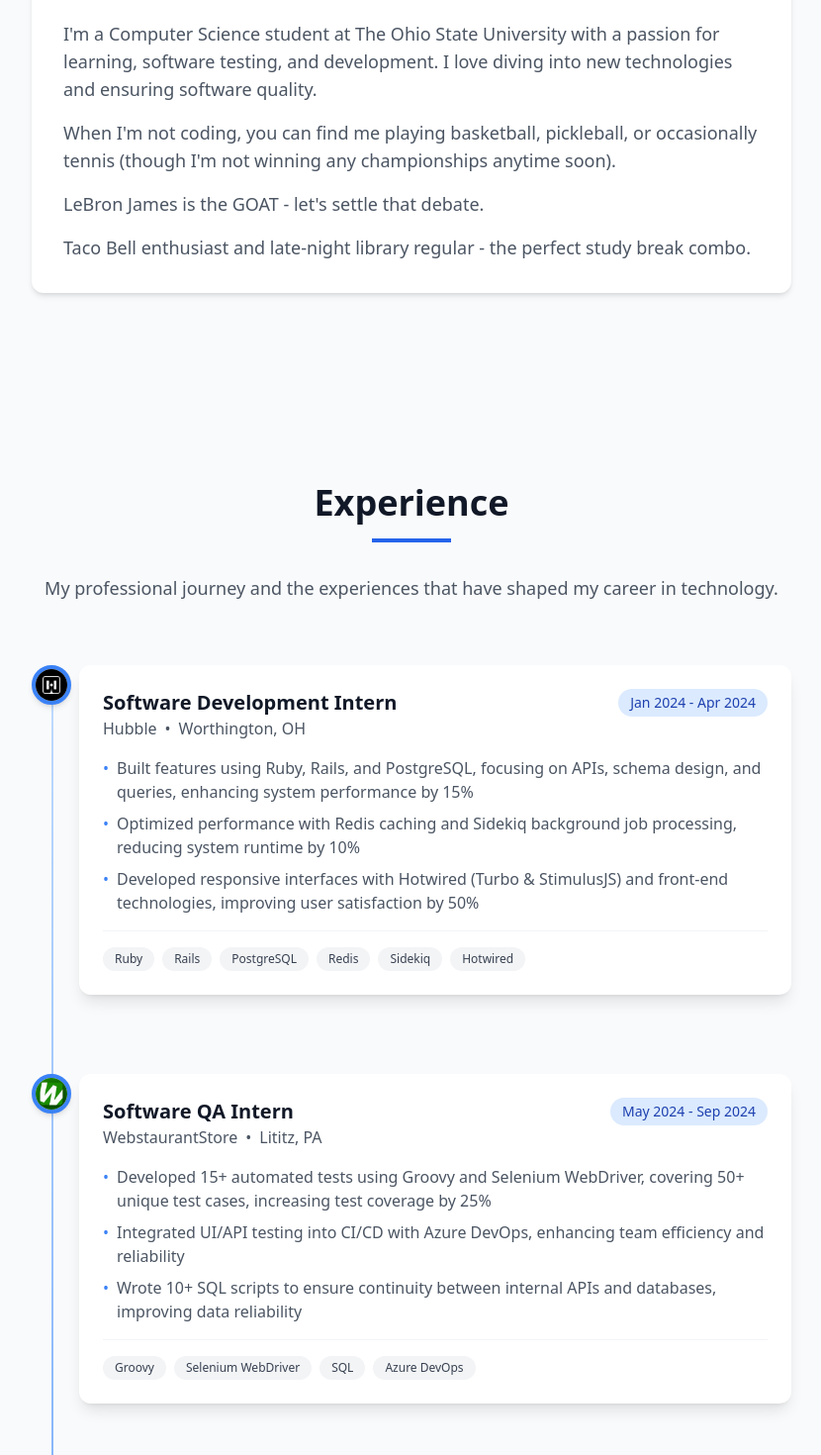
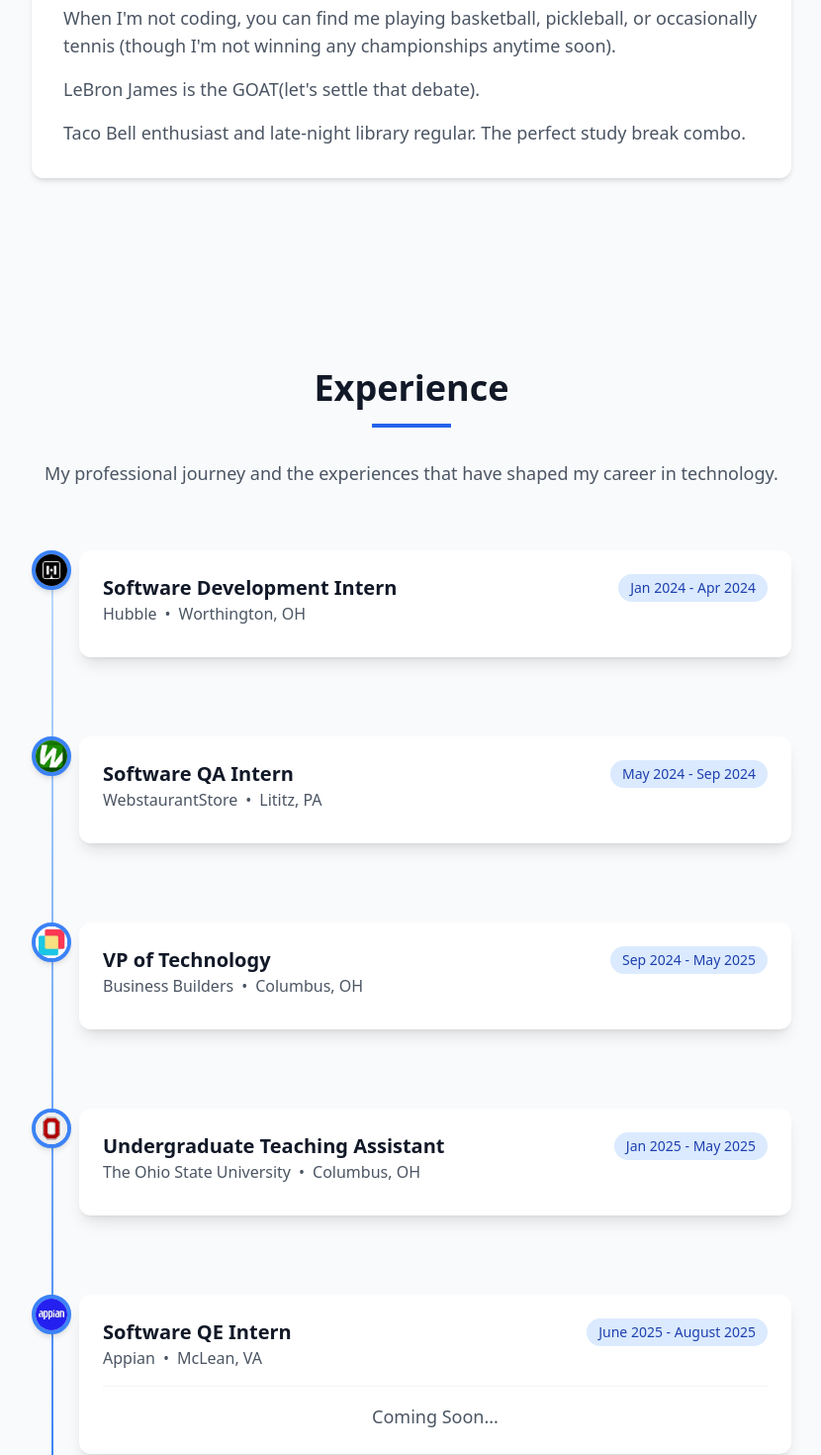
Before and after one commit to Aaron-Dhillon/portfolio, a React (Vite) app: page / in a window 1280 px wide. Shown: the part 1300-2770 px from the top of the page at 99% size, without its empty margins (224-1054 px from the left). Built offline with nearby package versions, Linux system fonts and the light colour scheme.

Commit message:
changed format

```diff
--- a/src/sections/About.jsx
+++ b/src/sections/About.jsx
@@ -13,10 +13,6 @@
         >
           <h2 className="text-3xl md:text-4xl font-bold mb-4">About Me</h2>
           <div className="w-20 h-1 bg-blue-600 dark:bg-blue-400 mx-auto mb-8"></div>
-          <p className="max-w-3xl mx-auto">
-            A passionate learner and problem-solver on a never-ending journey to master software development and test automation.
-            I believe in continuous growth and applying new knowledge to build meaningful, high-quality solutions.
-          </p>
         </motion.div>
 
         <div className="max-w-3xl mx-auto">
@@ -27,7 +23,7 @@
             transition={{ duration: 0.5, delay: 0.2 }}
           >
             <div className="bg-white dark:bg-gray-700 p-8 rounded-xl shadow-md">
-              <h3 className="text-2xl font-semibold mb-6">Who Am I?</h3>
+              <h3 className="text-2xl font-semibold mb-6">Who I Am</h3>
               <div className="space-y-4 text-gray-600 dark:text-gray-300">
                 <p>
                   I'm a Computer Science student at The Ohio State University with a passion for learning, software testing, and development. I love diving into new technologies and ensuring software quality.
@@ -36,10 +32,10 @@
                   When I'm not coding, you can find me playing basketball, pickleball, or occasionally tennis (though I'm not winning any championships anytime soon).
                 </p>
                 <p>
-                  LeBron James is the GOAT - let's settle that debate.
+                  LeBron James is the GOAT(let's settle that debate).
                 </p>
                 <p>
-                  Taco Bell enthusiast and late-night library regular - the perfect study break combo.
+                  Taco Bell enthusiast and late-night library regular. The perfect study break combo.
                 </p>
               </div>
             </div>
--- a/src/sections/Experience.jsx
+++ b/src/sections/Experience.jsx
@@ -23,11 +23,6 @@
     company: 'Hubble',
     period: 'Jan 2024 - Apr 2024',
     location: 'Worthington, OH',
-    description: [
-      'Built features using Ruby, Rails, and PostgreSQL, focusing on APIs, schema design, and queries, enhancing system performance by 15%',
-      'Optimized performance with Redis caching and Sidekiq background job processing, reducing system runtime by 10%',
-      'Developed responsive interfaces with Hotwired (Turbo & StimulusJS) and front-end technologies, improving user satisfaction by 50%'
-    ],
     skills: ['Ruby', 'Rails', 'PostgreSQL', 'Redis', 'Sidekiq', 'Hotwired'],
     icon: <FiBriefcase className="w-6 h-6" />
   },
@@ -37,11 +32,6 @@
     company: 'WebstaurantStore',
     period: 'May 2024 - Sep 2024',
     location: 'Lititz, PA',
-    description: [
-      'Developed 15+ automated tests using Groovy and Selenium WebDriver, covering 50+ unique test cases, increasing test coverage by 25%',
-      'Integrated UI/API testing into CI/CD with Azure DevOps, enhancing team efficiency and reliability',
-      'Wrote 10+ SQL scripts to ensure continuity between internal APIs and databases, improving data reliability'
-    ],
     skills: ['Groovy', 'Selenium WebDriver', 'SQL', 'Azure DevOps'],
     icon: <FiCode className="w-6 h-6" />
   },
@@ -51,11 +41,6 @@
     company: 'Business Builders',
     period: 'Sep 2024 - May 2025',
     location: 'Columbus, OH',
-    description: [
-      'Developed Business Builders website using React, engaging 30+ members and 200+ alumni, enhancing user engagement by 20%',
-      'Designed an alumni portal to connect alumni with the club through sponsorship & C-suite level mentorship, increasing alumni participation by 50%',
-      'Implemented Agile methodologies with a Notion dashboard, managing tasks across teams with 2-week sprints, improving project completion rate by 30%'
-    ],
     skills: ['React', 'Agile', 'Notion'],
     icon: <FiUsers className="w-6 h-6" />
   },
@@ -65,11 +50,6 @@
     company: 'The Ohio State University',
     period: 'Jan 2025 - May 2025',
     location: 'Columbus, OH',
-    description: [
-      'Evaluated assignments for 100+ students, providing detailed, constructive feedback to enhance learning outcomes, improving overall student performance by 50%',
-      'Graded assignments and labs on data structures, focusing on key concepts such as OOP and recursion, ensuring a comprehensive understanding of fundamental CS concepts',
-      'Facilitated student understanding of complex course material through dedicated office hours, increasing student engagement and satisfaction by 100%'
-    ],
     skills: ['Data Structures', 'Object-Oriented Programming', 'Recursion', 'Java'],
     icon: <FiBriefcase className="w-6 h-6" />
   },
@@ -79,10 +59,6 @@
     company: 'Appian',
     period: 'June 2025 - August 2025',
     location: 'McLean, VA',
-    description: [
-      'Exciting new opportunity starting soon!',
-      'Check back in June for updates on my summer internship experience.'
-    ],
     skills: [],
     icon: <FiBriefcase className="w-6 h-6" />,
     isUpcoming: true
@@ -126,7 +102,7 @@
 
       {/* Card Content */}
       <div className="bg-white dark:bg-gray-800 rounded-xl p-6 shadow-lg hover:shadow-xl transition-shadow">
-        <div className="flex items-start justify-between mb-4">
+        <div className="flex items-start justify-between mb-2">
           <div>
             <h3 className="text-xl font-bold text-gray-900 dark:text-white">{experience.role}</h3>
             <div className="flex items-center text-gray-600 dark:text-gray-300">
@@ -140,29 +116,9 @@
           </div>
         </div>
 
-        <ul className="space-y-2 mb-4">
-          {experience.description.map((item, index) => (
-            <li key={index} className="flex items-start">
-              <span className="text-blue-500 mr-2">•</span>
-              <span className="text-gray-600 dark:text-gray-300">{item}</span>
-            </li>
-          ))}
-        </ul>
-
-        {experience.isUpcoming ? (
-          <div className="flex justify-center mt-4 pt-4 border-t border-gray-100 dark:border-gray-700">
-            <div className="text-gray-600 dark:text-gray-300 text-lg font-medium">Coming Soon...</div>
-          </div>
-        ) : (
-          <div className="flex flex-wrap gap-2 mt-4 pt-4 border-t border-gray-100 dark:border-gray-700">
-            {experience.skills.map((skill, index) => (
-              <span
-                key={index}
-                className="px-3 py-1 bg-gray-100 dark:bg-gray-700 text-gray-700 dark:text-gray-200 text-xs font-medium rounded-full"
-              >
-                {skill}
-              </span>
-            ))}
+        {experience.isUpcoming && (
+          <div className="mt-4 pt-4 border-t border-gray-100 dark:border-gray-700">
+            <div className="text-gray-600 dark:text-gray-300 text-lg font-medium text-center">Coming Soon...</div>
           </div>
         )}
       </div>
--- a/src/sections/Projects.jsx
+++ b/src/sections/Projects.jsx
@@ -12,7 +12,7 @@
   {
     id: 1,
     title: 'Previous Business Builders Website',
-    description: 'A dynamic website for the Business Builders student organization at The Ohio State University, designed to streamline member engagement and corporate relations. The platform features secure payment processing and an interactive interest form to connect students with professional development opportunities.',
+    description: 'A dynamic website for the Business Builders student organization at The Ohio State University. The platform features secure payment processing and an interest form to connect students with professional development opportunities.',
     tags: ['React', 'Node.js', 'Stripe', "Firebase"],
     image: bbWebsiteImage,
     github: 'https://github.com/Aaron-Dhillon/businessbuilders',
@@ -20,15 +20,12 @@
     features: [
       'Integrated Stripe payment processing for secure member dues and event payments',
       'Redesigned and enhanced the club interest form with updated fields and validation',
-      'Improved user experience with responsive design and intuitive navigation',
-      'Streamlined member data collection and management system',
-      'Enhanced security measures for payment processing'
     ]
   },
   {
     id: 2,
     title: 'Simple Blackjack',
-    description: 'A fully functional Blackjack game built with MATLAB featuring a graphical interface and computer opponent. Developed as a final assignment for a MATLAB-based course, this project demonstrates strong programming fundamentals and game logic implementation.',
+    description: 'A fully functional Blackjack game built with MATLAB featuring a graphical interface and computer opponent. Developed as a final assignment for an engineering course, this project demonstrates strong programming fundamentals and game logic implementation.',
     tags: ['MATLAB', 'SimpleGameEngine'],
     image: blackjackImage,
     github: 'https://github.com/Aaron-Dhillon/blackjack',
@@ -37,31 +34,26 @@
       'Complete Blackjack gameplay with card dealing, hand valuation, and win conditions',
       'Interactive graphical user interface with retro-style card assets',
       'Computer-controlled dealer with basic AI for hit/stand decisions',
-      'Built using MATLAB with custom functions for game mechanics',
-      'Clean code structure following functional decomposition principles'
     ]
   },
   {
     id: 3,
     title: 'Portfolio Website',
-    description: 'A modern, responsive portfolio website built with React and Framer Motion to showcase my projects and professional journey. Features smooth animations, dark mode, and a clean, accessible design that highlights my work effectively.',
+    description: 'A modern, responsive portfolio website built with React and Framer Motion to showcase my projects and professional journey.',
     tags: ['React', 'Framer Motion', 'Tailwind CSS', 'Vite', 'Responsive Design'],
     image: portfolioImage,
     github: 'https://github.com/Aaron-Dhillon/portfolio',
     live: null,
     features: [
       'Built with React 18 and Vite for optimal performance and fast development',
-      'Responsive design that works seamlessly across all device sizes',
       'Dark/light mode toggle with system preference detection',
       'Smooth page transitions and animations using Framer Motion',
-      'Modern UI with clean typography and accessible color schemes',
-      'Optimized for performance and SEO best practices'
     ]
   },
   {
     id: 4,
     title: 'Turbine Web Application',
-    description: 'A data visualization and machine learning platform for analyzing wind turbine efficiency, developed for the 2022 OHIO Hackathon. The application evaluates turbine performance using real-world data and weather conditions to predict efficiency and feasibility.',
+    description: 'A data visualization and machine learning web application for analyzing wind turbine efficiency, developed for the 2022 OHIO Hackathon. The application evaluates turbine performance using real data and weather conditions to predict efficiency.',
     tags: ['Machine Learning', 'Data Visualization', 'Web Development', 'Hackathon Project'],
     image: turbineImage,
     github: 'https://github.com/SuvanD0/Hack2022',
@@ -69,12 +61,9 @@
     features: [
       'Analyzes AEP\'s Oklahoma wind turbine data using machine learning algorithms',
       'Interactive visualization of turbine performance metrics and efficiency ratings',
-      'Integration with weather APIs to assess turbine feasibility in different conditions',
-      'Developed as part of a team for the 2022 OHIO Hackathon',
       'Solves real-world challenges in renewable energy optimization'
     ]
   },
-  // Add more projects as needed
 ];
 
 const ProjectCard = ({ project, index }) => {
```
